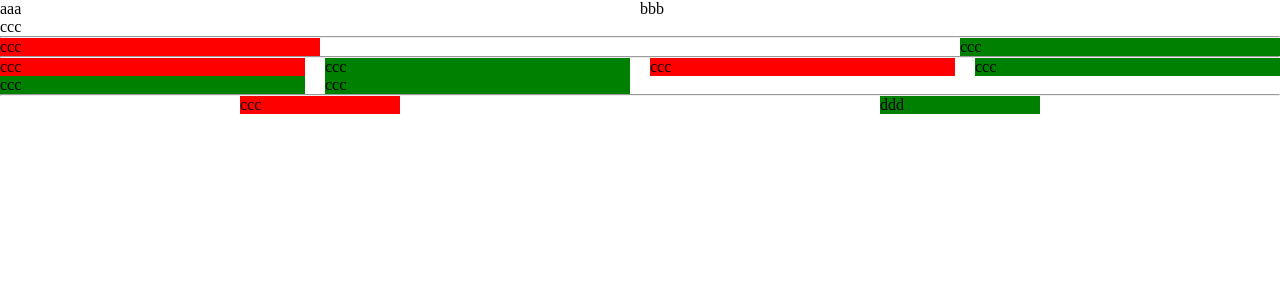
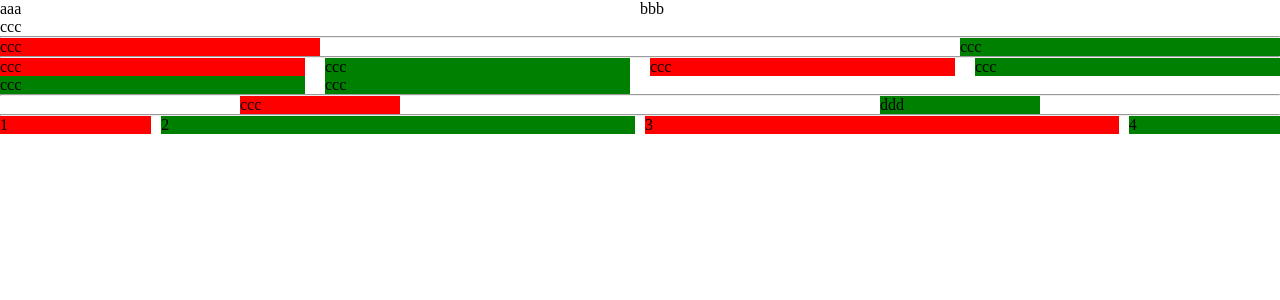
Before and after one commit to baojiawei/pos-ui, a Vue app: page / in a window 1280 px wide. Shown: the top 300 px of the page. Built offline with nearby package versions, Linux system fonts and the light colour scheme.

Commit message:
xs、sm、md、lg、xl响应式布局

```diff
--- a/src/App.vue
+++ b/src/App.vue
@@ -42,6 +42,13 @@
         <div class="green">ddd</div>
       </pos-col>
     </pos-row>
+    <hr />
+    <pos-row :gutter="10">
+      <pos-col :xs="8" :sm="6" :md="4" :lg="3" :xl="1"><div class="red">1</div></pos-col>
+      <pos-col :xs="4" :sm="6" :md="8" :lg="9" :xl="11"><div class="green">2</div></pos-col>
+      <pos-col :xs="4" :sm="6" :md="8" :lg="9" :xl="11"><div class="red">3</div></pos-col>
+      <pos-col :xs="8" :sm="6" :md="4" :lg="3" :xl="1"><div class="green">4</div></pos-col>
+    </pos-row>
   </div>
 </template>
 
--- a/src/packages/layout/col.vue
+++ b/src/packages/layout/col.vue
@@ -20,7 +20,12 @@ export default {
     offset: {
       type: Number,
       default: 0
-    }
+    },
+    xs: [Number, Object],
+    sm: [Number, Object],
+    md: [Number, Object],
+    lg: [Number, Object],
+    xl: [Number, Object]
   },
   computed: {
     colClass() {
@@ -29,6 +34,16 @@ export default {
       if (this.offset) {
         classes.push(`pos-col-offset-${this.offset}`)
       }
+      let arr = ['xs', 'sm', 'md', 'lg', 'xl']
+      arr.forEach(type => {
+        if (this[type] && typeof this[type] === 'object') {
+          let { span, offset } = this[type]
+          span && classes.push(`pos-col-${type}-${span}`)
+          offset && classes.push(`pos-col-${type}-offset-${offset}`)
+        } else {
+          this[type] && classes.push(`pos-col-${type}-${this[type]}`)
+        }
+      })
       return classes
     },
     colStyle() {
@@ -47,6 +62,7 @@ export default {
 </script>
 
 <style lang="scss">
+@import '../../styles/_var.scss';
 @for $i from 1 through 24 {
   .pos-col-#{$i} {
     width: $i/24 * 100%;
@@ -55,4 +71,54 @@ export default {
     margin-left: $i/24 * 100%;
   }
 }
+@include res(xs) {
+  @for $i from 1 through 24 {
+    .pos-col-xs-#{$i} {
+      width: $i/24 * 100%;
+    }
+    .pos-col-xs-offset-#{$i} {
+      width: $i/24 * 100%;
+    }
+  }
+}
+@include res(sm) {
+  @for $i from 1 through 24 {
+    .pos-col-sm-#{$i} {
+      width: $i/24 * 100%;
+    }
+    .pos-col-sm-offset-#{$i} {
+      width: $i/24 * 100%;
+    }
+  }
+}
+@include res(md) {
+  @for $i from 1 through 24 {
+    .pos-col-md-#{$i} {
+      width: $i/24 * 100%;
+    }
+    .pos-col-md-offset-#{$i} {
+      width: $i/24 * 100%;
+    }
+  }
+}
+@include res(lg) {
+  @for $i from 1 through 24 {
+    .pos-col-lg-#{$i} {
+      width: $i/24 * 100%;
+    }
+    .pos-col-lg-offset-#{$i} {
+      width: $i/24 * 100%;
+    }
+  }
+}
+@include res(xl) {
+  @for $i from 1 through 24 {
+    .pos-col-xl-#{$i} {
+      width: $i/24 * 100%;
+    }
+    .pos-col-xl-offset-#{$i} {
+      width: $i/24 * 100%;
+    }
+  }
+}
 </style>
--- a/src/styles/_var.scss
+++ b/src/styles/_var.scss
@@ -23,3 +23,31 @@ $success-hover: #85ce61;
 $warning-hover: #ebb563;
 $danger-hover: #f78989;
 $info-hover: #a6a9ad;
+
+$--sm: 768px !default;
+$--md: 992px !default;
+$--lg: 1200px !default;
+$--xl: 1920px !default;
+$map: (
+  'xs': (
+    max-width: $--sm - 1
+  ),
+  'sm': (
+    min-width: $--sm
+  ),
+  'md': (
+    min-width: $--md
+  ),
+  'lg': (
+    min-width: $--lg
+  ),
+  'xl': (
+    min-width: $--xl
+  )
+);
+
+@mixin res($key) {
+  @media only screen and #{inspect(map-get($map, $key))} {
+    @content;
+  }
+}
```
